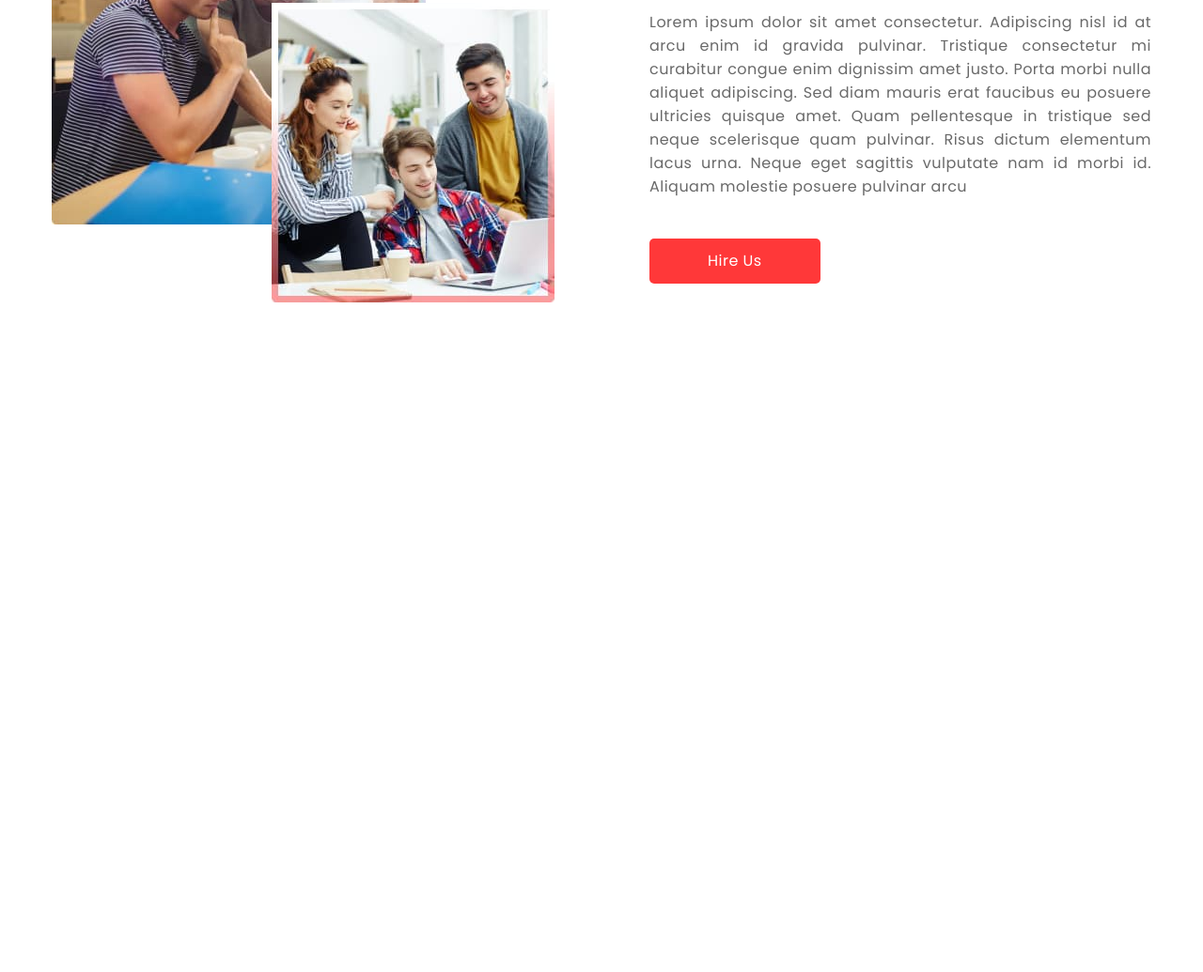
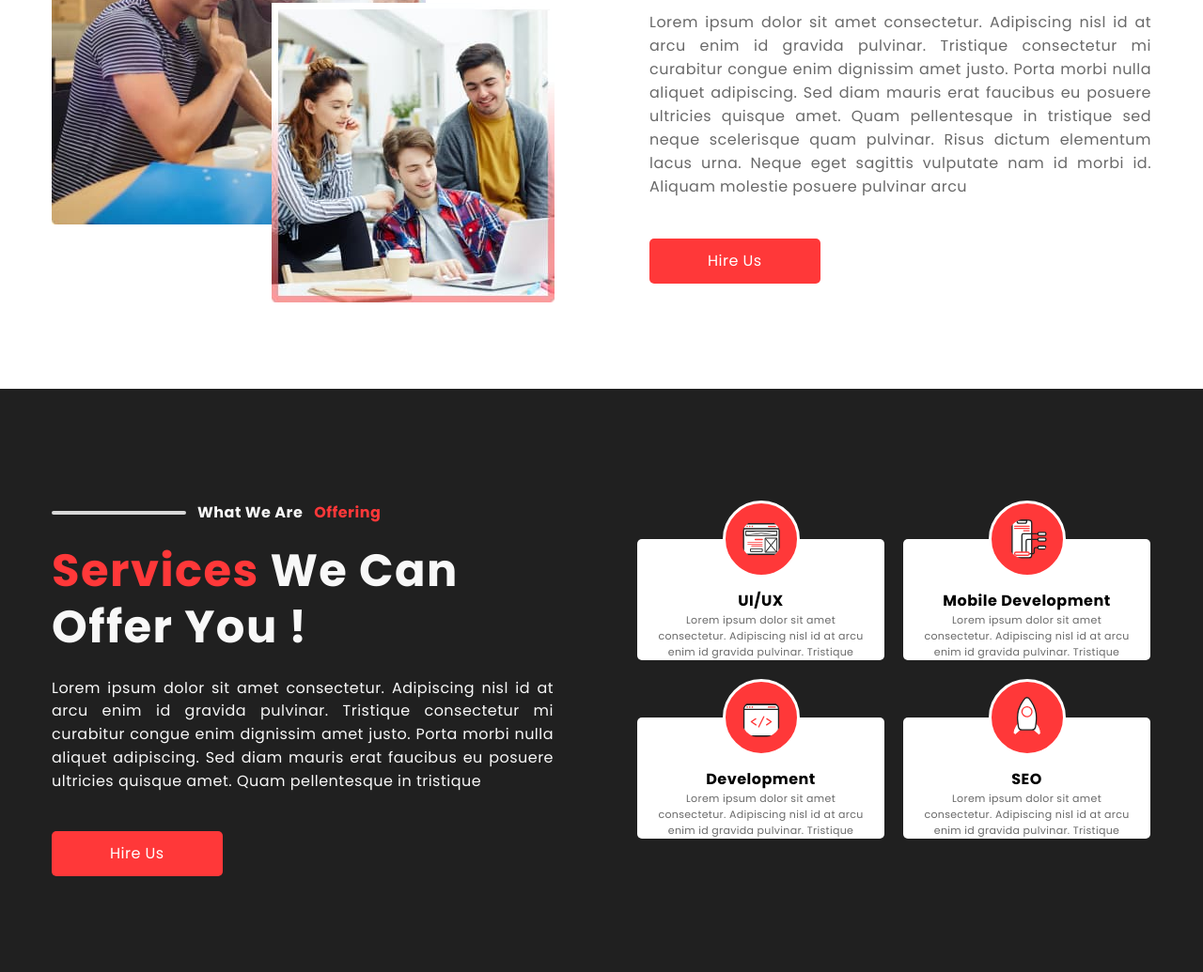
Before and after one commit to ByeByeSyrena/team-project-01, a website built with Vite: page src/index.html in a window 1280 px wide. Shown: the part 1170-2205 px from the top of the page at 94% size. Before the commit the page ends 1584 px from the top, so only its background shows below. Built offline with nearby package versions, Linux system fonts and the light colour scheme.

Commit message:
add-service

```diff
--- /dev/null
+++ b/src/css/service.css
@@ -0,0 +1,106 @@
+.services {
+    background: var(--color-black-202020);
+    padding-top: 120px;
+    padding-bottom: 102px;
+  }
+  .services-cont {
+    display: flex;
+
+    align-items: center;
+  }
+  .services-subtitle {
+    margin-bottom: 19px;
+    display: flex;
+    gap: 12px;
+    font-weight: 700;
+    font-size: 16px;
+    line-height: 155%;
+    align-items: center;
+    text-align: justify;
+    letter-spacing: 0.03em;
+    color: var(--color-gray-background);
+  }
+  .services-subtitle::before {
+    content: "";
+    width: 143px;
+    height: 0px;
+    border-radius: 4px;
+    border: 2px solid var(--line-color);
+  }
+  .services-title {
+    width: 443px;
+    font-weight: 700;
+    font-size: 48px;
+    line-height: 125.5%;
+    letter-spacing: 0.03em;
+    color: var(--color-gray-background);
+    margin-bottom: 23px;
+  }
+  .services-text {
+    font-weight: 400;
+    font-size: 16px;
+    line-height: 155%;
+    text-align: justify;
+    letter-spacing: 0.03em;
+    color: var(--color-gray-background);
+    width: 534px;
+    margin-bottom: 40px;
+    margin-right: 89px;
+  }
+  .services-button {
+    font-size: 16px;
+    line-height: 1.5;
+    text-align: center;
+    letter-spacing: 0.03em;
+    color: var(--body-color);
+    background: var(--color-main-red);
+    padding: 12px 62px;
+    border: none;
+    border-radius: 5px;
+  }
+  .services-list {
+    display: flex;
+    flex-wrap: wrap;
+    column-gap: 20px;
+    row-gap: 61px;
+  }
+  .services-items {
+    position: relative;
+    background: var(--body-color);
+    border-radius: 5px;
+    width: 263px;
+  }
+
+  .icon {
+    position: absolute;
+    top: -41px;
+    left: 91px;
+    background-size: 82px;
+    background-color: var(--color-main-red);
+    border: 3px solid var(--body-color);
+    width: 82px;
+    height: 82px;
+    border-radius: 50%;
+    padding: 16px;
+  }
+  .services-titel-icons {
+    font-weight: 700;
+    font-size: 16px;
+    line-height: 1.5;
+    letter-spacing: 0.03em;
+    color: var(--title-color);
+    text-align: center;
+    margin-top: 54px;
+  }
+
+  .services-text-icons {
+    font-weight: 400;
+    font-size: 11px;
+    line-height: 155%;
+    text-align: center;
+    letter-spacing: 0.03em;
+    color: var(--color-light-black);
+    margin-left: 15px;
+    margin-right: 15px;
+    margin-bottom: 22px;
+  }
--- a/src/css/styles.css
+++ b/src/css/styles.css
@@ -9,3 +9,4 @@
 @import url('./header.css');
 @import url('./hero.css');
 @import url('./about.css');
+@import url('./service.css');
--- a/src/index.html
+++ b/src/index.html
@@ -24,6 +24,8 @@
 
     <load src="partials/about.html" />
 
+    <load src="partials/service.html" />
+
     <!-- Loads the specified .html file -->
 
     <script type="module" src="/main.js"></script>
--- /dev/null
+++ b/src/partials/service.html
@@ -0,0 +1,66 @@
+<section class="services" id="services">
+        <div class="container services-cont">
+          <div>
+            <p class="services-subtitle">
+              What We Are <span class="subtitle-span">Offering</span>
+            </p>
+            <h2 class="services-title">
+              <span class="subtitle-span">Services</span> We Can Offer You !
+            </h2>
+            <p class="services-text">
+              Lorem ipsum dolor sit amet consectetur. Adipiscing nisl id at arcu
+              enim id gravida pulvinar. Tristique consectetur mi curabitur
+              congue enim dignissim amet justo. Porta morbi nulla aliquet
+              adipiscing. Sed diam mauris erat faucibus eu posuere ultricies
+              quisque amet. Quam pellentesque in tristique
+            </p>
+            <button class="services-button" type="button">Hire Us</button>
+          </div>
+          <ul class="services-list list">
+            <li class="services-items">
+              <svg class="icon" width="49" height="49">
+                <use href="./img/symbol-defs.svg#icon-ux-ui"></use>
+              </svg>
+
+              <h3 class="services-titel-icons">UI/UX</h3>
+              <p class="services-text-icons">
+                Lorem ipsum dolor sit amet consectetur. Adipiscing nisl id at
+                arcu enim id gravida pulvinar. Tristique
+              </p>
+            </li>
+            <li class="services-items">
+              <svg class="icon" width="49" height="49">
+                <use href="./img/symbol-defs.svg#icon-mobile"></use>
+              </svg>
+
+              <h3 class="services-titel-icons">Mobile Development</h3>
+              <p class="services-text-icons">
+                Lorem ipsum dolor sit amet consectetur. Adipiscing nisl id at
+                arcu enim id gravida pulvinar. Tristique
+              </p>
+            </li>
+            <li class="services-items">
+              <svg class="icon" width="49" height="49">
+                <use href="./img/symbol-defs.svg#icon-development"></use>
+              </svg>
+
+              <h3 class="services-titel-icons">Development</h3>
+              <p class="services-text-icons">
+                Lorem ipsum dolor sit amet consectetur. Adipiscing nisl id at
+                arcu enim id gravida pulvinar. Tristique
+              </p>
+            </li>
+            <li class="services-items">
+              <svg class="icon" width="49" height="49">
+                <use href="./img/symbol-defs.svg#icon-seo"></use>
+              </svg>
+
+              <h3 class="services-titel-icons">SEO</h3>
+              <p class="services-text-icons">
+                Lorem ipsum dolor sit amet consectetur. Adipiscing nisl id at
+                arcu enim id gravida pulvinar. Tristique
+              </p>
+            </li>
+          </ul>
+        </div>
+      </section>
```
Also changed, not shown: src/img/symbol-defs.svg (added).
